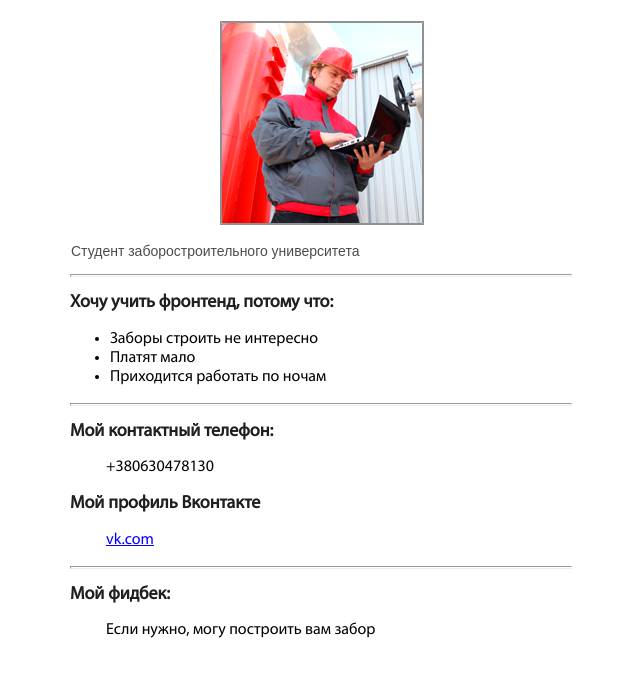
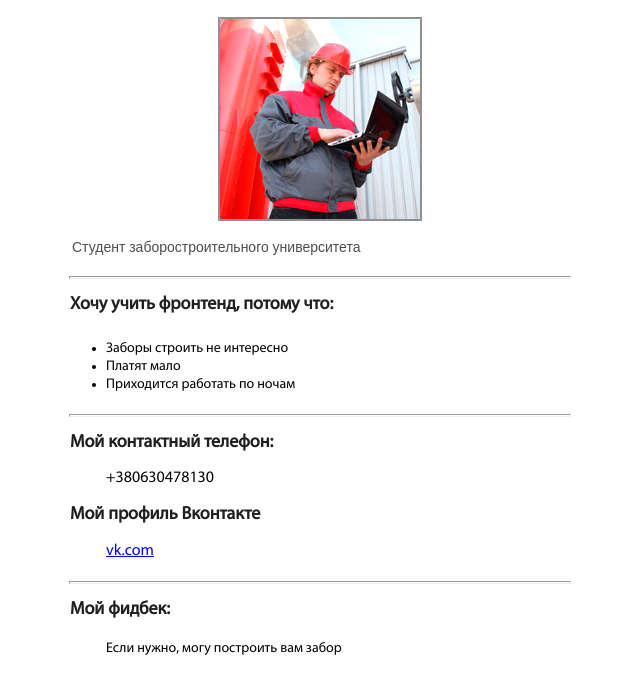
Before and after one commit to chesnishyy/goit, a plain HTML site: page hw1/index.html in a window 1280 px wide. Shown: the part 70-764 px from the top of the page, without its empty margins (200-840 px from the left). Drawn offline with Linux system fonts and the light colour scheme.

Commit message:
commit after mentors comment

```diff
--- a/hw1/css/main.css
+++ b/hw1/css/main.css
@@ -21,12 +21,12 @@ h1 {
     line-height: 1.2;
 }
 
-h2 {
+.h2 {
     line-height: 1.2;
     color: rgb(31, 31, 31);
     font-family: MyriadPro;
     font-size: 18px;
-    font-weight: bold;
+    font-weight: bolder;
 }
 
 div p {
@@ -36,35 +36,38 @@ div p {
 .img {
     height: 202px;
     width: 202px;
-    margin-left: 412px;
+    margin-left: 410px;
+    margin-top: -4px;
+
     border: 1px solid rgb(143, 143, 143);
 }
 
 hr {
-    margin-left: 262px;
-    margin-right: 262px;
+    margin-top: 20px;
     width: 500px;
     height: 1px;
     color: rgb(31, 31, 31);
 
 }
 
-div {
+.info, .want, .vk, .phone, .feedback {
     margin-left: 262px;
     font-family: MyriadPro;
 }
 
 .student {
-    margin-left: 1px;
+    margin-left: 2px;
     font-size: 14px;
     color: rgba(31, 31, 31, 0.8);
     line-height: 1.2;
     font-family: Arial;
 }
 
-ul {
-
+.list {
+  font-size: 14px;
   font-family: MyriadPro;
+  margin-top: 24px;
+  margin-left: -4px;
 }
 p {
   font-family: MyriadPro;
@@ -72,3 +75,8 @@ p {
 a {
   color: blue;
 }
+
+.feedback p {
+  font-size: 14px;
+  margin-top: 20px;
+}
--- a/hw1/index.html
+++ b/hw1/index.html
@@ -14,15 +14,15 @@
 
     <img class="img" src="img/photo.jpg" alt="Igor Chesnishyy">
 
-    <div>
+    <div class="info">
         <p class="student">Студент заборостроительного университета</p>
     </div>
 
     <hr>
 
-    <div>
-        <h2>Хочу учить фронтенд, потому что:</h2>
-        <ul>
+    <div class="want">
+        <h2 class="h2">Хочу учить фронтенд, потому что:</h2>
+        <ul class="list">
             <li>Заборы строить не интересно</li>
             <li>Платят мало</li>
             <li>Приходится работать по ночам</li>
@@ -31,20 +31,20 @@
 
     <hr>
 
-    <div>
-        <h2>Мой контактный телефон:</h2>
+    <div class="phone">
+        <h2 class="h2">Мой контактный телефон:</h2>
         <p>+380630478130</p>
     </div>
 
-    <div>
-        <h2>Мой профиль Вконтакте</h2>
+    <div class="vk">
+        <h2 class="h2">Мой профиль Вконтакте</h2>
         <p><a href="https://vk.com/chesnishiy">vk.com</a></p>
     </div>
 
     <hr>
 
-    <div>
-        <h2>Мой фидбек:</h2>
+    <div class="feedback">
+        <h2 class="h2">Мой фидбек:</h2>
         <p>Если нужно, могу построить вам забор</p>
     </div>
 
```
Also changed, not shown: 1 other file.
